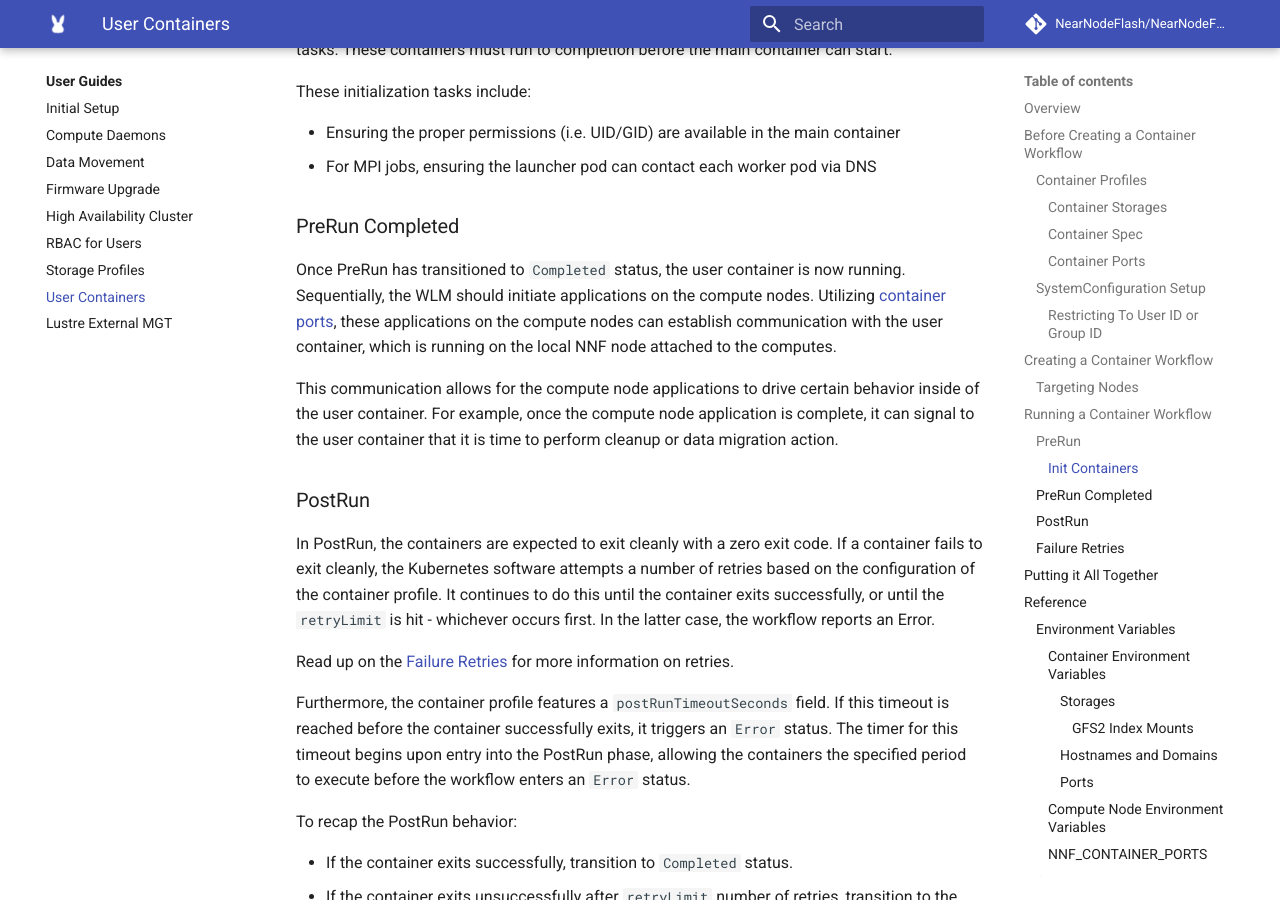
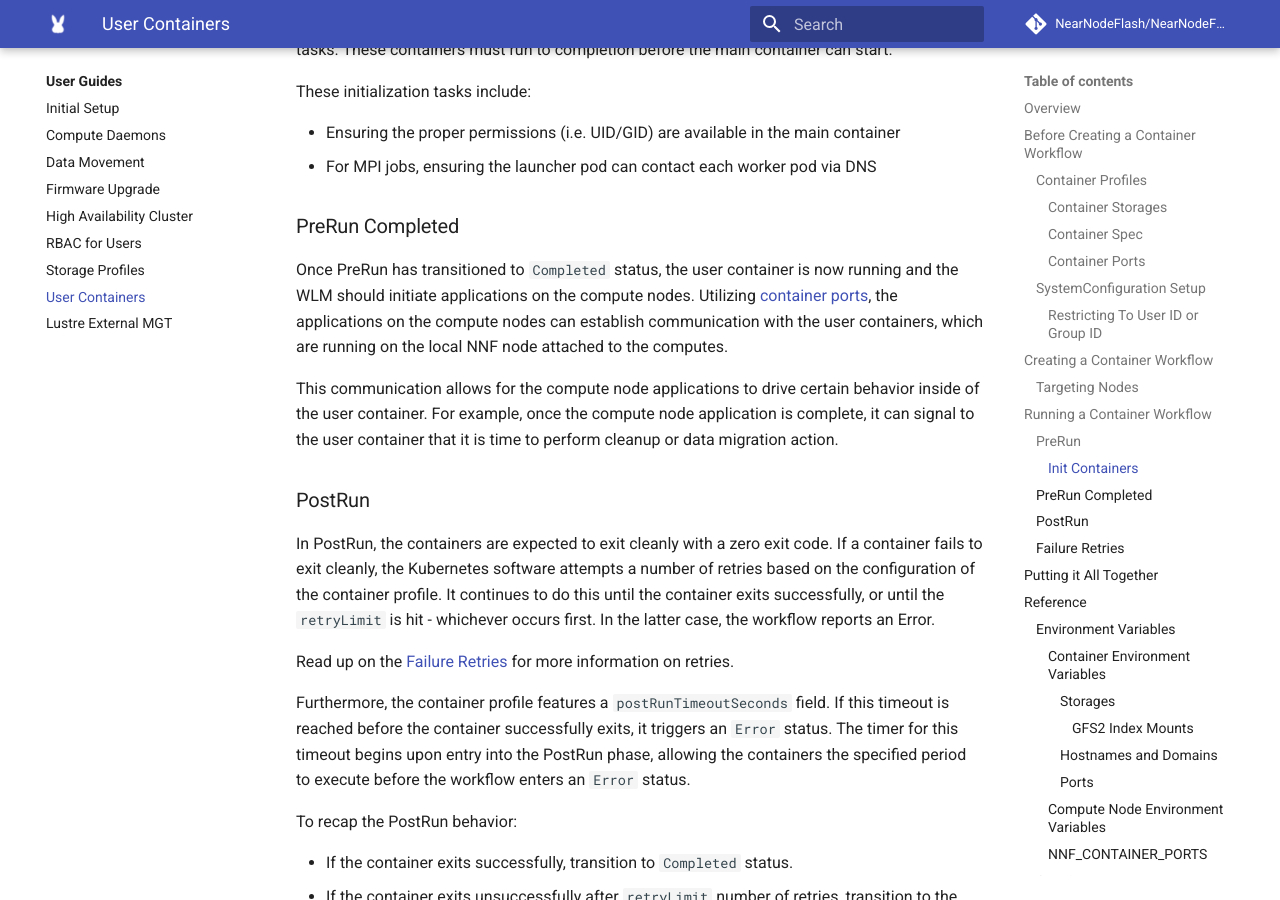
Before and after one commit to NearNodeFlash/NearNodeFlash.github.io, an MkDocs documentation site: the page built from docs/guides/user-containers/readme.md, in a window 1280 px wide and 900 px high, scrolled down 7347 px. Built offline with MkDocs 1.6.1 and Material for MkDocs 9.7.7, drawn with Linux system fonts in a browser that asks for light colours; comment, search, counter and statistics services are not loaded; the version menu is left out.

Commit message:
More rewording

```diff
--- a/docs/guides/user-containers/readme.md
+++ b/docs/guides/user-containers/readme.md
@@ -322,10 +322,10 @@ These initialization tasks include:
 
 ### PreRun Completed
 
-Once PreRun has transitioned to `Completed` status, the user container is now running.
-Sequentially, the WLM should initiate applications on the compute nodes. Utilizing [container
-ports](#container-ports), these applications on the compute nodes can establish communication with
-the user container, which is running on the local NNF node attached to the computes.
+Once PreRun has transitioned to `Completed` status, the user container is now running and the WLM
+should initiate applications on the compute nodes. Utilizing [container ports](#container-ports),
+the applications on the compute nodes can establish communication with the user containers, which
+are running on the local NNF node attached to the computes.
 
 This communication allows for the compute node applications to drive certain behavior inside of the
 user container. For example, once the compute node application is complete, it can signal to the
```
